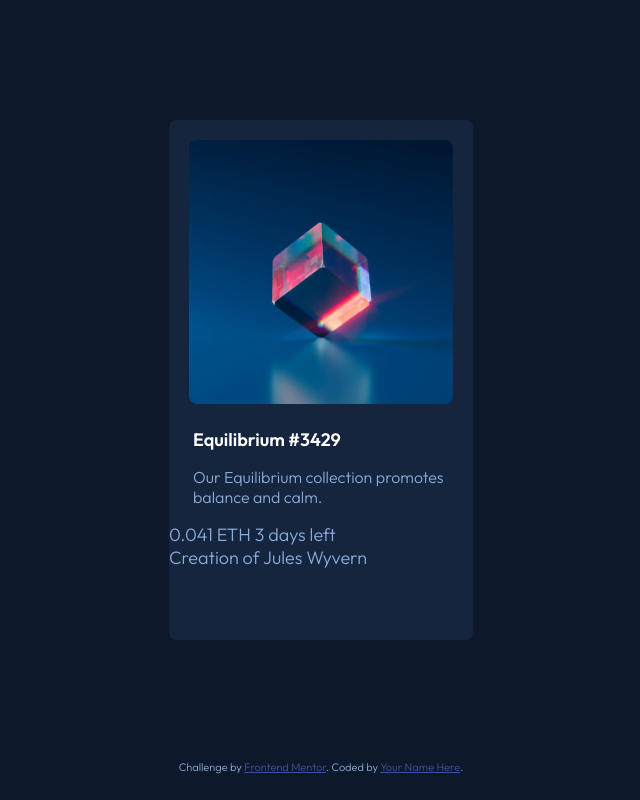
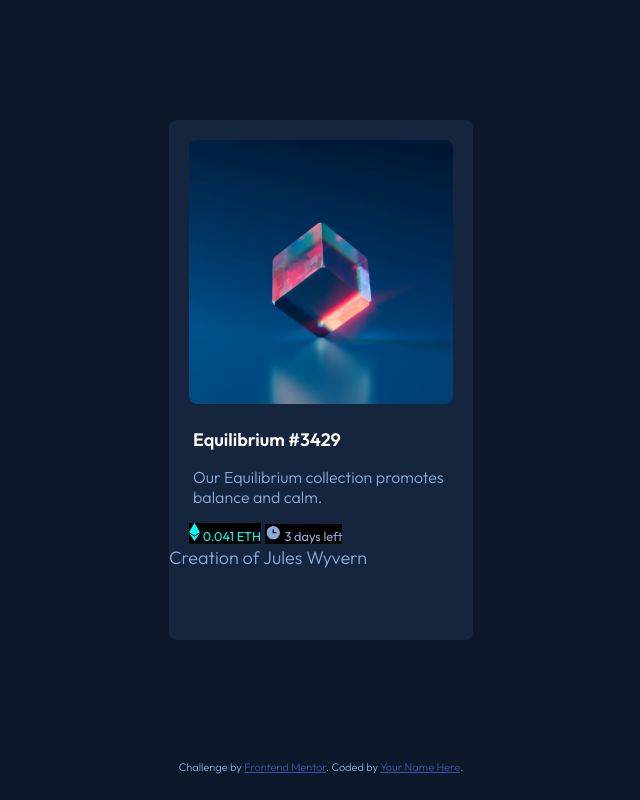
Before and after one commit to niraj-kumar-r/nft-preview-front-end-mentor, a plain HTML site: page index.html in a window 1280 px wide. Shown: the whole page, without its empty margins (319-959 px from the left). Drawn offline with Linux system fonts and the light colour scheme.

Commit message:
nft amount and days left added

```diff
--- a/app/style.css
+++ b/app/style.css
@@ -65,3 +65,26 @@ body{
     margin: 1rem auto;
     font-size: 1rem;
 }
+
+.nft-info{
+    width: 16.5rem;
+    margin: auto;
+
+}
+
+.eth-amount{
+    background-color: black;
+    display: inline-block;
+    color: var(--Cyan);
+    font-size: 0.8rem;
+    font-weight: 400;
+
+}
+
+.days-left{
+    background-color: black;
+    display: inline-block;
+    margin: auto;
+    font-size: 0.8rem;
+    font-weight: 400;
+}
--- a/index.html
+++ b/index.html
@@ -35,9 +35,18 @@
     <div class="description">
     Our Equilibrium collection promotes balance and calm.
     </div>
-    <div>
-    0.041 ETH
-    3 days left
+
+    <div class="nft-info">
+
+      <div class="eth-amount">
+        <img src="images/icon-ethereum.svg" alt="ethereum icon">
+        0.041 ETH
+      </div>
+
+      <div class="days-left">
+        <img src="images/icon-clock.svg" alt="">
+        3 days left
+      </div>
     </div>
 
     Creation of Jules Wyvern
```
